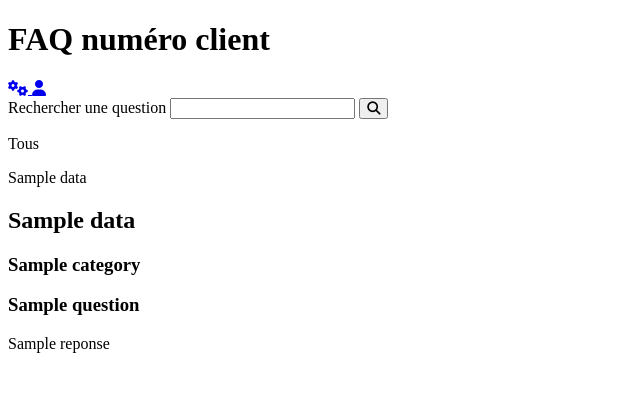
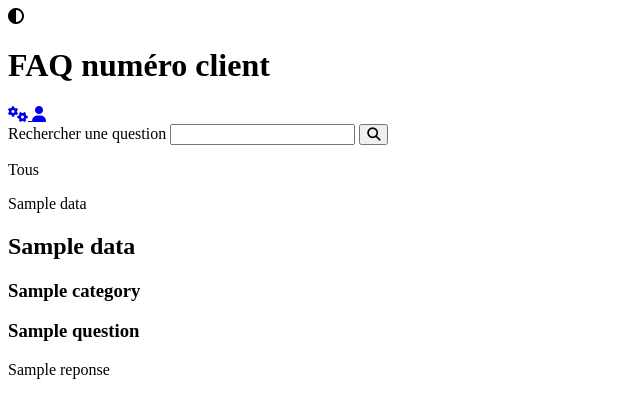
Before and after one commit to FlorentRVE/Projet_faq, a Symfony app: template templates/faq/index.html.twig in a window 1280 px wide. Shown: the top 418 px of the page, without its empty margins (0-640 px from the left). Run offline with Twig, Linux system fonts and the light colour scheme; the template is opened without the code that fills it: most values are stand-ins (such as "Sample title", 1, 10 or a date in 2020); some libraries are stand-ins or nearby versions.

Commit message:
Ajout Dark mode

```diff
--- a/public/js/script.js
+++ b/public/js/script.js
@@ -11,6 +11,9 @@ document.addEventListener('DOMContentLoaded', function() {
     let containers = document.querySelectorAll('.container'); // Récupère tous les conteneurs de sous-catégories
 
     let buttonReset = document.querySelector('.reset'); // Récupère le boutton pour reset les catégories
+
+    let toggleDark = document.querySelector('.toggleDark'); // Dark mode toggle bouton
+    let containerDark = document.documentElement; // Récupération de la balise <html> pour y toggle la classe 'dark'
 
 
 
@@ -67,6 +70,13 @@ document.addEventListener('DOMContentLoaded', function() {
         window.location.reload();
     });
 
+    //========================= Gestion du dark mode =======================
+
+    toggleDark.addEventListener('click', () => {
+
+        containerDark.classList.toggle('dark'); // Ajoute ou retire la class dark à la balise <html>
+    });
+
     //========================= Gestion du collapse =======================
 
     toggleBtn.forEach(btn => {
@@ -76,7 +86,6 @@ document.addEventListener('DOMContentLoaded', function() {
             e.target.nextElementSibling.classList.toggle('show'); // Ajoute ou retire la class show au conteneur de la réponse
 
         });
-    })
-
+    });
 
 });
--- a/tailwind.config.js
+++ b/tailwind.config.js
@@ -1,5 +1,6 @@
 /** @type {import('tailwindcss').Config} */
 module.exports = {
+  darkMode: 'class',
   content: [
 
   "./assets/**/*.js",
--- a/templates/base.html.twig
+++ b/templates/base.html.twig
@@ -14,7 +14,7 @@
         <script src="{{ asset('/js/script.js') }}"></script>
         <link rel="stylesheet" href="https://cdnjs.cloudflare.com/ajax/libs/font-awesome/6.4.2/css/all.min.css" integrity="sha512-z3gLpd7yknf1YoNbCzqRKc4qyor8gaKU1qmn+CShxbuBusANI9QpRohGBreCFkKxLhei6S9CQXFEbbKuqLg0DA==" crossorigin="anonymous" referrerpolicy="no-referrer" />
     </head>
-    <body>
+    <body class="dark:bg-slate-950">
         {% block body %}{% endblock %}
     </body>
 </html>
--- a/templates/faq/index.html.twig
+++ b/templates/faq/index.html.twig
@@ -8,9 +8,14 @@
 
         {# ========== Page principale FAQ =========#}
 
-        <header class="bg-sky-900 p-2">
+        <header class="bg-sky-900 dark:bg-slate-900 p-2">
 
             <div class="flex">
+
+                <div class="toggleDark flex flex-col p-4 text-center transition-all hover:scale-105 cursor-pointer">
+                    <i class="fa-solid fa-circle-half-stroke text-slate-50 text-2xl text-center px-4 py-1 font-semibold"></i>
+                </div>
+
                 <h1 class="text-center text-3xl uppercase text-slate-100 font-bold flex-auto ml-24">FAQ numéro client</h1>
 
                 {# {% if is_granted('ROLE_USER') %} #}
@@ -34,7 +39,7 @@
         </header>
 
         <sidebar>
-            <div class="absolute left-0 top-33 h-screen border-r border-slate-300">
+            <div class="absolute left-0 top-33 h-screen border-r border-slate-300 dark:border-slate-600">
                 {# =========== Sidebar ============= #}
                 <div class="flex flex-col items-center w-48">
 
@@ -43,11 +48,11 @@
                     {# Récupère les départements des questions pour créer les boutons de tri correspondant #}
                     <div class="flex flex-col gap-5 justify-evenly p-3 rounded-2xl uppercase w-full">
 
-                        <p class="reset text-sky-900 text-center py-2 font-bold cursor-pointer text-xl">Tous</p>
+                        <p class="reset text-sky-900 dark:text-sky-600 text-center py-2 font-bold cursor-pointer text-xl">Tous</p>
 
                         {# === Pour chaque département dans le tableau on crée un bouton de tri correspondant === #}
                         {% for departement in data %}
-                            <p data-departement="{{ departement }}" class="category text-sky-900 text-center py-2  font-bold cursor-pointer text-xl">{{ departement }}</p>
+                            <p data-departement="{{ departement }}" class="category text-sky-900 dark:text-sky-600 text-center py-2  font-bold cursor-pointer text-xl">{{ departement }}</p>
                         {% endfor %}
                     </div>
                 </div>
@@ -67,20 +72,20 @@
 
                             <div class="flex">
                                 <div class="h-auto w-3 bg-green-500 mr-2"></div>
-                                <h2 class="uppercase p-2 font-black text-slate-900 rounded-xl text-4xl font">{{ departement }}</h2>
+                                <h2 class="uppercase p-2 font-black text-slate-900 dark:text-slate-300 rounded-xl text-4xl font">{{ departement }}</h2>
                             </div>
 
                                 <div class="flex flex-row flex-wrap gap-10 justify-between">
 
                                     {% for categorie in departement.categories %}
 
-                                        <div class="container flex flex-col w-[47%] border-r-2 border-slate-300 p-2">
-                                            <h3 class="p-2 font-extrabold text-slate-900 mb-1 text-xl underline">{{ categorie }}</h3>
+                                        <div class="container flex flex-col w-[47%] border-r-2 border-slate-300 dark:border-slate-600 p-2">
+                                            <h3 class="p-2 font-extrabold text-slate-900 dark:text-slate-300 mb-1 text-xl underline">{{ categorie }}</h3>
 
                                                 {% for question in categorie.questions %}
                                                     <div class="toggleBtn objet mb-1 cursor-pointer" data-departement="{{ departement }}">
-                                                        <h3 class=" text-sky-800 font-semibold p-2 hover:underline">{{ question.label }}</h3>
-                                                        <div class="answer bg-slate-50">{{ question.reponse | raw }}</div>
+                                                        <h3 class=" text-sky-800 dark:text-sky-600 font-semibold p-2 hover:underline">{{ question.label }}</h3>
+                                                        <div class="answer bg-slate-50 dark:text-slate-300 dark:bg-slate-800">{{ question.reponse | raw }}</div>
                                                     </div>
                                                 {% endfor %}
                                         </div>
@@ -91,7 +96,7 @@
 
                 {% else %}
 
-                    <div class="bg-yellow-100 ml-4 rounded-xl p-11">
+                    <div class="bg-yellow-100 rounded-xl p-11 mx-auto">
                         <p class="text-red-500 text-3xl">Aucune question ne correspond à votre recherche...</p>
                     </div>
                 {% endif %}
```
